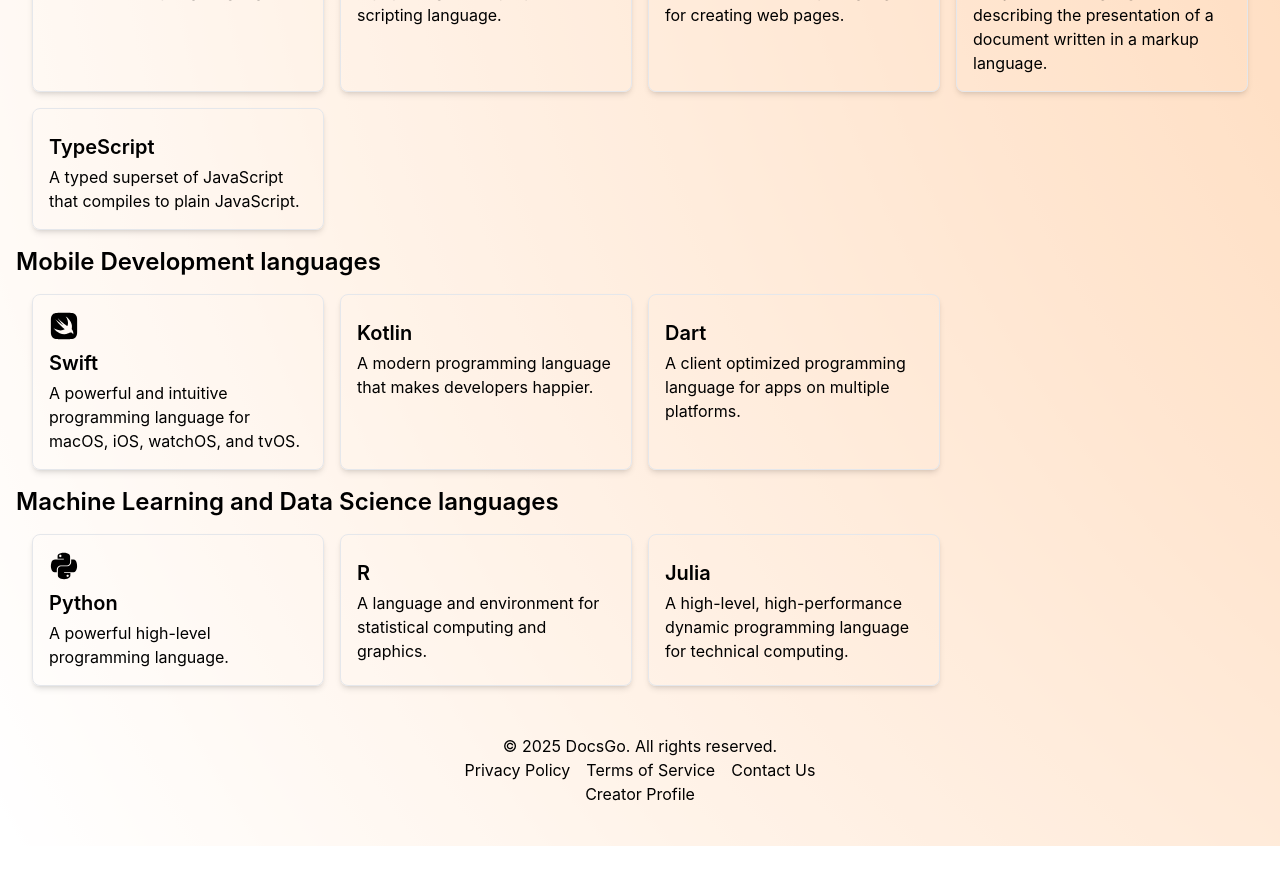
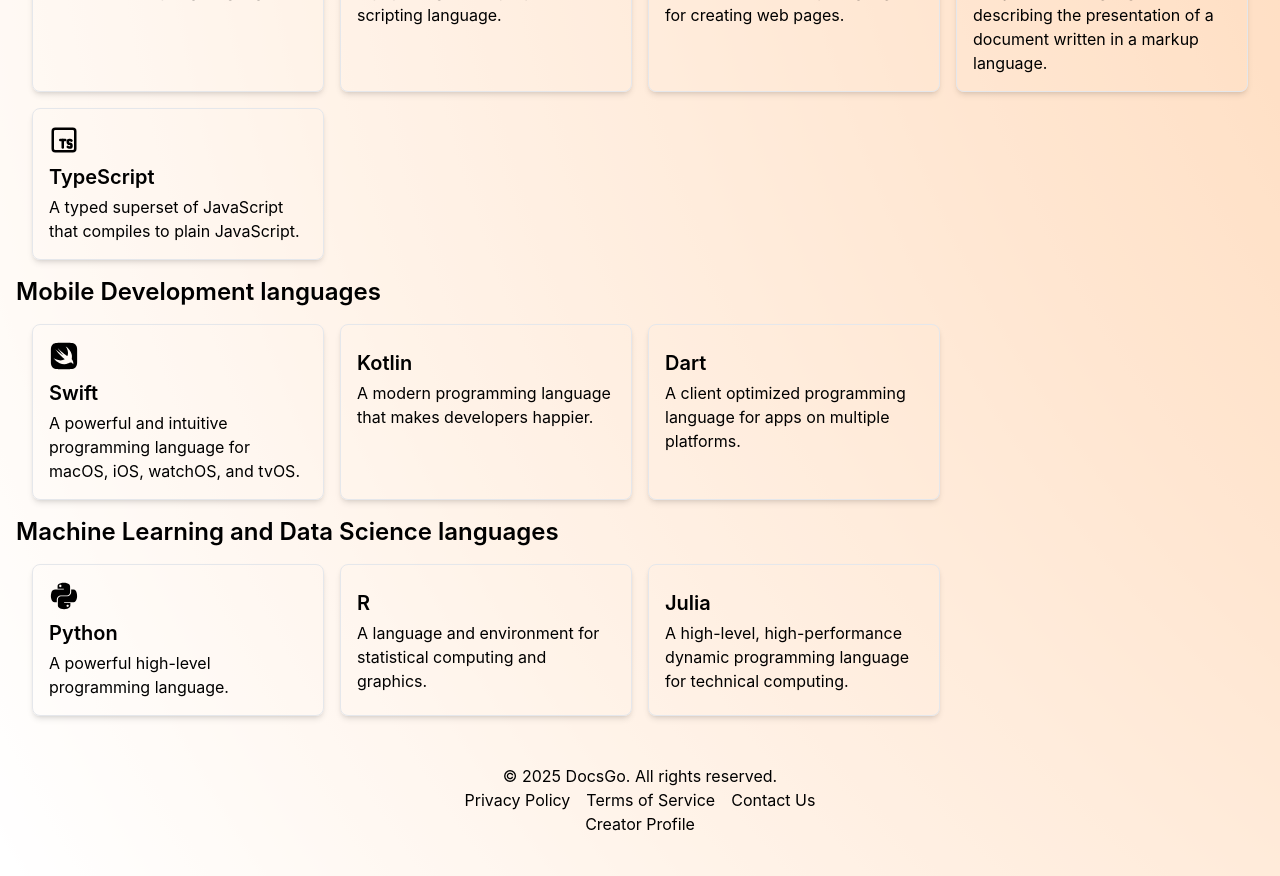
Before and after one commit to roche-jeethan/docsgo-react, a React (Create React App) app: page / in a window 1280 px wide. Shown: the part 1540-2416 px from the top of the page. Before the commit the page ends 2386 px from the top, so only its background shows below. Built offline with nearby package versions, Linux system fonts and the light colour scheme; some icons are missing.

Commit message:
feat/languages.js: added typescript icon

```diff
--- a/src/languages.js
+++ b/src/languages.js
@@ -1,13 +1,15 @@
 import { FaJs, FaPython, FaJava, FaPhp, FaRust, FaSwift, FaHtml5, FaCss3Alt } from 'react-icons/fa';
 import { DiRuby } from 'react-icons/di';
-import { TbBrandCpp, TbBrandCSharp } from 'react-icons/tb';
+import { TbBrandCpp, TbBrandCSharp, TbBrandTypescript } from 'react-icons/tb';
+
+
 
 const webLanguages = [
   { name: 'JavaScript', description: 'A versatile scripting language.', url: 'https://developer.mozilla.org/en-US/docs/Web/JavaScript', icon: <FaJs /> },
   { name: 'PHP', description: 'A popular general-purpose scripting language.', url: 'https://www.php.net/docs.php', icon: <FaPhp /> },
   { name: 'HTML5', description: 'The standard markup language for creating web pages.', url: 'https://developer.mozilla.org/en-US/docs/Web/Guide/HTML/HTML5', icon: <FaHtml5 /> },
   { name: 'CSS3', description: 'A style sheet language used for describing the presentation of a document written in a markup language.', url: 'https://developer.mozilla.org/en-US/docs/Web/CSS', icon: <FaCss3Alt /> },
-  { name: 'TypeScript', description: 'A typed superset of JavaScript that compiles to plain JavaScript.', url: 'https://www.typescriptlang.org/docs/' },
+  { name: 'TypeScript', description: 'A typed superset of JavaScript that compiles to plain JavaScript.', url: 'https://www.typescriptlang.org/docs/', icon: <TbBrandTypescript /> },
 ];
 
 const generalPurposeLanguages = [
```
